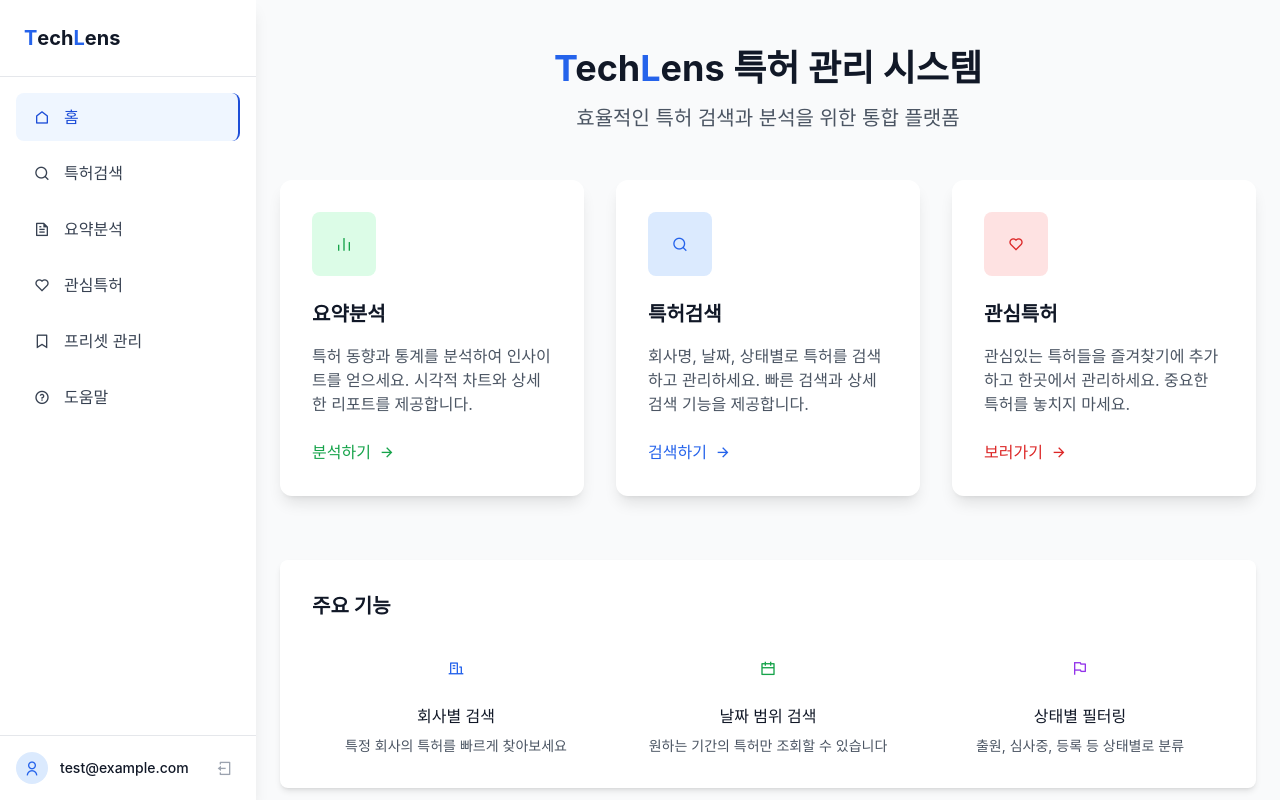
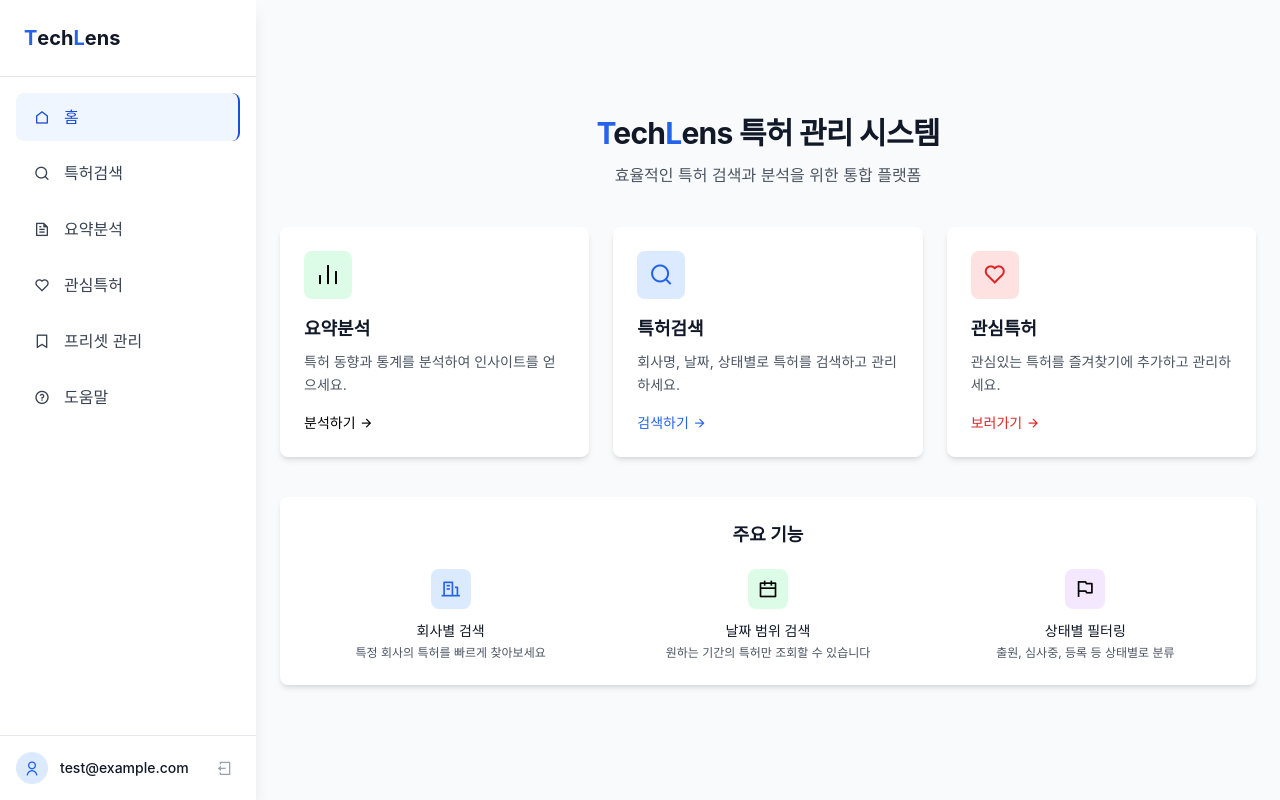
Before and after one commit to Douzone-Keycom-Internship-woohyun-2025/Frontend, a React (Vite) app: page /login in a window 1280 px wide. Both pictures are taken after a click on the button "로그인". Built offline with nearby package versions, Linux system fonts and the light colour scheme; a web font is replaced by a local one.

Commit message:
style: 홈 화면 UI 중앙정렬 및 요소 크기 조정

```diff
--- a/src/layouts/ProtectedLayout.tsx
+++ b/src/layouts/ProtectedLayout.tsx
@@ -18,7 +18,7 @@ export default function ProtectedLayout({ children }: ProtectedLayoutProps) {
   return (
     <div className="flex h-screen bg-gray-50">
       <Sidebar userEmail="test@example.com" onLogout={handleLogout} />
-      <div className="flex-1 overflow-auto">{children}</div>
+      <main className="flex-1 overflow-auto ml-64">{children}</main>
     </div>
   );
 }
--- a/src/pages/HomePage.tsx
+++ b/src/pages/HomePage.tsx
@@ -4,107 +4,115 @@ import ProtectedLayout from "../layouts/ProtectedLayout";
 export default function HomePage() {
   return (
     <ProtectedLayout>
-      <div className="max-w-6xl mx-auto px-6 py-12 ml-64">
-        <div className="text-center mb-12">
-          <h1 className="text-4xl font-bold text-gray-900 mb-4">
+      <div className="flex justify-center items-center min-h-screen w-full">
+        <div className="w-full max-w-6xl px-6 py-10">
+          {/* 헤더 섹션 */}
+          <div className="text-center mb-10">
+            <h1 className="text-3xl font-bold text-gray-900 mb-3 tracking-tight">
               <span className="text-blue-600">T</span>ech
               <span className="text-blue-600">L</span>ens 특허 관리 시스템
             </h1>
-          <p className="text-xl text-gray-600">
+            <p className="text-base text-gray-600">
               효율적인 특허 검색과 분석을 위한 통합 플랫폼
             </p>
           </div>
 
-        <div className="grid grid-cols-1 md:grid-cols-2 lg:grid-cols-3 gap-8">
-          <div className="bg-white rounded-xl shadow-lg hover:shadow-xl transition-shadow duration-300 overflow-hidden group cursor-pointer">
-            <Link to="/summary" className="block">
-              <div className="p-8">
-                <div className="w-16 h-16 bg-green-100 rounded-lg flex items-center justify-center mb-6 group-hover:bg-green-200 transition-colors duration-300">
-                  <i className="ri-bar-chart-line w-8 h-8 flex items-center justify-center text-green-600"></i>
+          {/* 주요 카드 섹션 */}
+          <div className="grid grid-cols-1 sm:grid-cols-2 lg:grid-cols-3 gap-6 justify-items-center">
+            {[
+              {
+                title: "요약분석",
+                desc: "특허 동향과 통계를 분석하여 인사이트를 얻으세요.",
+                color: "green",
+                icon: "ri-bar-chart-line",
+                link: "/summary",
+                button: "분석하기",
+              },
+              {
+                title: "특허검색",
+                desc: "회사명, 날짜, 상태별로 특허를 검색하고 관리하세요.",
+                color: "blue",
+                icon: "ri-search-line",
+                link: "/patent-search",
+                button: "검색하기",
+              },
+              {
+                title: "관심특허",
+                desc: "관심있는 특허를 즐겨찾기에 추가하고 관리하세요.",
+                color: "red",
+                icon: "ri-heart-line",
+                link: "/favorites",
+                button: "보러가기",
+              },
+            ].map((card) => (
+              <Link
+                to={card.link}
+                key={card.title}
+                className="w-full max-w-sm bg-white rounded-lg shadow-md hover:shadow-lg transition-all duration-300 p-6 group"
+              >
+                <div
+                  className={`w-12 h-12 bg-${card.color}-100 rounded-lg flex items-center justify-center mb-4 group-hover:bg-${card.color}-200 transition-colors duration-300`}
+                >
+                  <i
+                    className={`${card.icon} text-${card.color}-600 text-2xl`}
+                  ></i>
                 </div>
-                <h3 className="text-xl font-bold text-gray-900 mb-4">
-                  요약분석
+                <h3 className="text-lg font-semibold text-gray-900 mb-2">
+                  {card.title}
                 </h3>
-                <p className="text-gray-600 mb-6">
-                  특허 동향과 통계를 분석하여 인사이트를 얻으세요. 시각적 차트와
-                  상세한 리포트를 제공합니다.
+                <p className="text-sm text-gray-600 mb-4 leading-relaxed">
+                  {card.desc}
                 </p>
-                <div className="flex items-center text-green-600 font-medium">
-                  <span>분석하기</span>
-                  <i className="ri-arrow-right-line w-4 h-4 flex items-center justify-center ml-2 group-hover:translate-x-1 transition-transform duration-300"></i>
-                </div>
+                <div
+                  className={`flex items-center text-${card.color}-600 font-medium text-sm`}
+                >
+                  <span>{card.button}</span>
+                  <i className="ri-arrow-right-line ml-1 group-hover:translate-x-1 transition-transform duration-300"></i>
                 </div>
               </Link>
+            ))}
           </div>
 
-          <div className="bg-white rounded-xl shadow-lg hover:shadow-xl transition-shadow duration-300 overflow-hidden group cursor-pointer">
-            <Link to="/patent-search" className="block">
-              <div className="p-8">
-                <div className="w-16 h-16 bg-blue-100 rounded-lg flex items-center justify-center mb-6 group-hover:bg-blue-200 transition-colors duration-300">
-                  <i className="ri-search-line w-8 h-8 flex items-center justify-center text-blue-600"></i>
-                </div>
-                <h3 className="text-xl font-bold text-gray-900 mb-4">
-                  특허검색
-                </h3>
-                <p className="text-gray-600 mb-6">
-                  회사명, 날짜, 상태별로 특허를 검색하고 관리하세요. 빠른 검색과
-                  상세 검색 기능을 제공합니다.
-                </p>
-                <div className="flex items-center text-blue-600 font-medium">
-                  <span>검색하기</span>
-                  <i className="ri-arrow-right-line w-4 h-4 flex items-center justify-center ml-2 group-hover:translate-x-1 transition-transform duration-300"></i>
-                </div>
-              </div>
-            </Link>
-          </div>
-
-          <div className="bg-white rounded-xl shadow-lg hover:shadow-xl transition-shadow duration-300 overflow-hidden group cursor-pointer">
-            <Link to="/favorites" className="block">
-              <div className="p-8">
-                <div className="w-16 h-16 bg-red-100 rounded-lg flex items-center justify-center mb-6 group-hover:bg-red-200 transition-colors duration-300">
-                  <i className="ri-heart-line w-8 h-8 flex items-center justify-center text-red-600"></i>
-                </div>
-                <h3 className="text-xl font-bold text-gray-900 mb-4">
-                  관심특허
-                </h3>
-                <p className="text-gray-600 mb-6">
-                  관심있는 특허들을 즐겨찾기에 추가하고 한곳에서 관리하세요.
-                  중요한 특허를 놓치지 마세요.
-                </p>
-                <div className="flex items-center text-red-600 font-medium">
-                  <span>보러가기</span>
-                  <i className="ri-arrow-right-line w-4 h-4 flex items-center justify-center ml-2 group-hover:translate-x-1 transition-transform duration-300"></i>
-                </div>
-              </div>
-            </Link>
-          </div>
-        </div>
-
-        <div className="mt-16 bg-white rounded-lg shadow-md p-8">
-          <h3 className="text-xl font-semibold text-gray-900 mb-6">
+          {/* 기능 요약 섹션 */}
+          <div className="mt-10 bg-white rounded-lg shadow-md p-6">
+            <h3 className="text-lg font-semibold text-gray-900 mb-5 text-center">
               주요 기능
             </h3>
-          <div className="grid grid-cols-1 md:grid-cols-3 gap-6">
-            <div className="text-center">
-              <i className="ri-building-line w-12 h-12 flex items-center justify-center text-blue-600 mx-auto mb-3"></i>
-              <h4 className="font-medium text-gray-900 mb-2">회사별 검색</h4>
-              <p className="text-sm text-gray-600">
-                특정 회사의 특허를 빠르게 찾아보세요
-              </p>
+            <div className="grid grid-cols-1 sm:grid-cols-2 lg:grid-cols-3 gap-6 text-center">
+              {[
+                {
+                  icon: "ri-building-line",
+                  color: "blue",
+                  title: "회사별 검색",
+                  desc: "특정 회사의 특허를 빠르게 찾아보세요",
+                },
+                {
+                  icon: "ri-calendar-line",
+                  color: "green",
+                  title: "날짜 범위 검색",
+                  desc: "원하는 기간의 특허만 조회할 수 있습니다",
+                },
+                {
+                  icon: "ri-flag-line",
+                  color: "purple",
+                  title: "상태별 필터링",
+                  desc: "출원, 심사중, 등록 등 상태별로 분류",
+                },
+              ].map((item) => (
+                <div key={item.title}>
+                  <div
+                    className={`w-10 h-10 bg-${item.color}-100 rounded-lg flex items-center justify-center mx-auto mb-3`}
+                  >
+                    <i
+                      className={`${item.icon} text-${item.color}-600 text-xl`}
+                    ></i>
                   </div>
-            <div className="text-center">
-              <i className="ri-calendar-line w-12 h-12 flex items-center justify-center text-green-600 mx-auto mb-3"></i>
-              <h4 className="font-medium text-gray-900 mb-2">날짜 범위 검색</h4>
-              <p className="text-sm text-gray-600">
-                원하는 기간의 특허만 조회할 수 있습니다
-              </p>
+                  <h4 className="font-medium text-gray-900 mb-1 text-sm">
+                    {item.title}
+                  </h4>
+                  <p className="text-xs text-gray-600">{item.desc}</p>
                 </div>
-            <div className="text-center">
-              <i className="ri-flag-line w-12 h-12 flex items-center justify-center text-purple-600 mx-auto mb-3"></i>
-              <h4 className="font-medium text-gray-900 mb-2">상태별 필터링</h4>
-              <p className="text-sm text-gray-600">
-                출원, 심사중, 등록 등 상태별로 분류
-              </p>
+              ))}
             </div>
           </div>
         </div>
```
Lines whose indentation alone changed are shown as unchanged.
